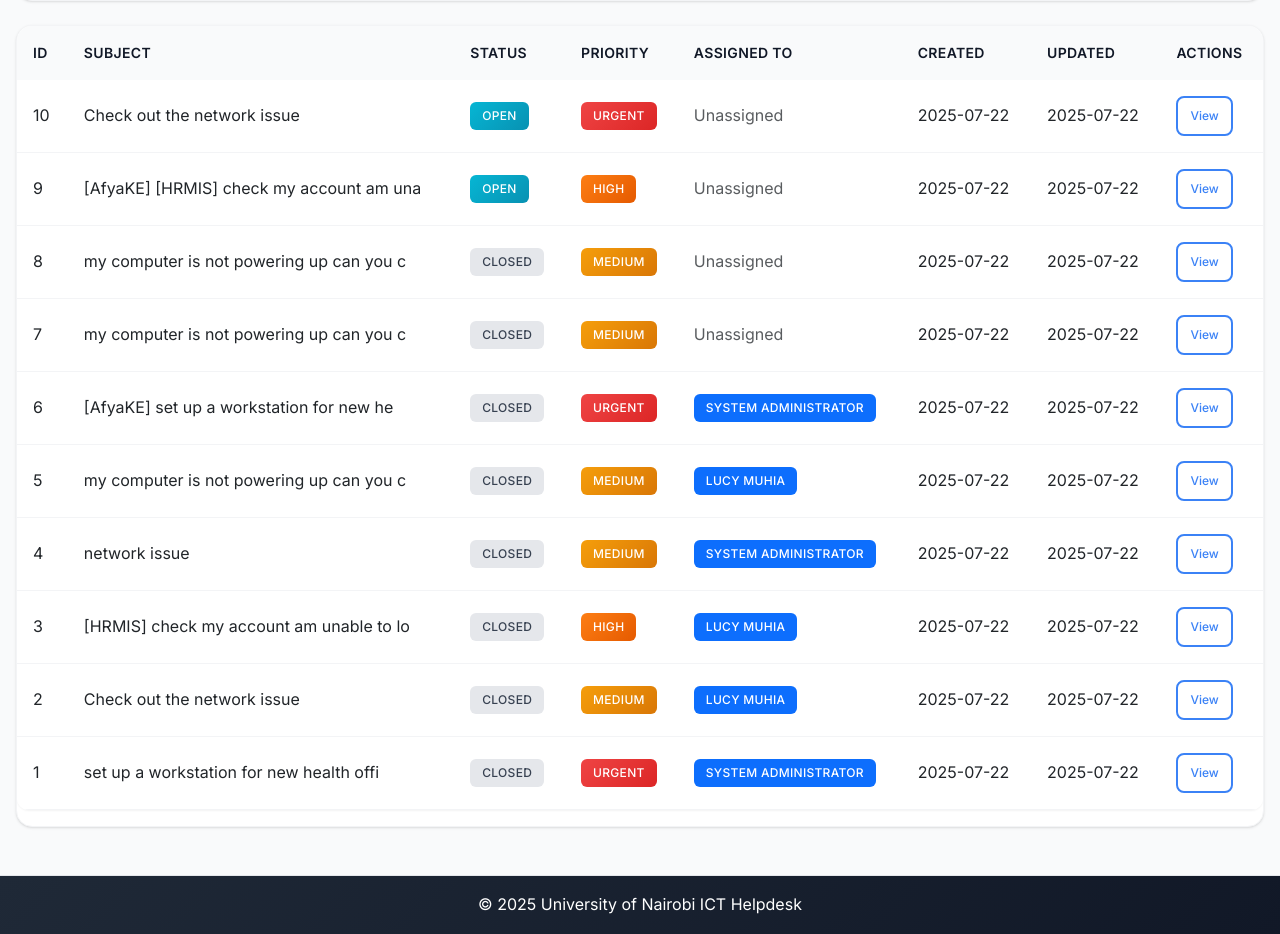
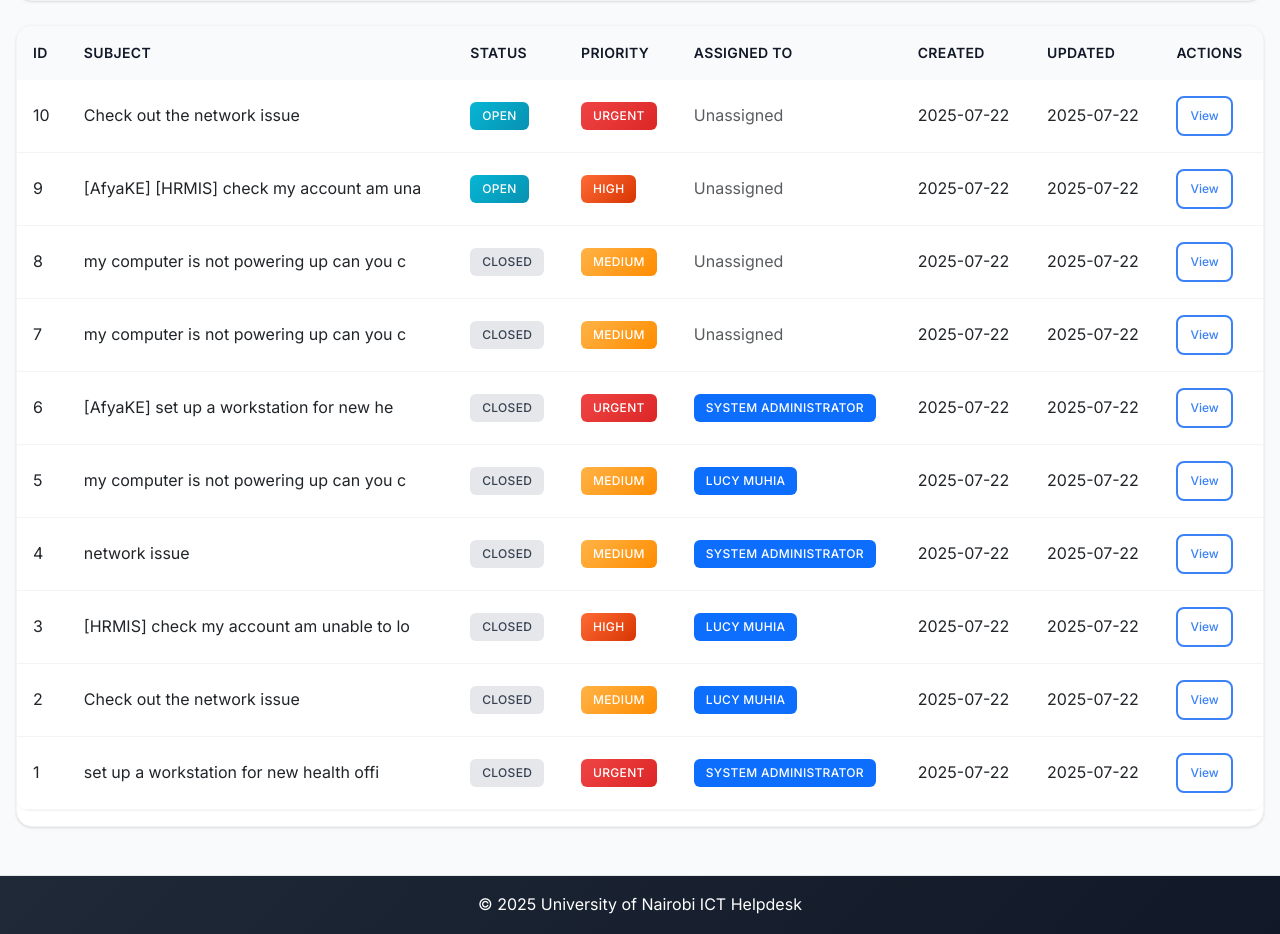
Before and after one commit to mudola/HelpTicketSystem, a Flask app: page /tickets in a window 1280 px wide. Shown: the part 389-1323 px from the top of the page. Run offline with Flask 3, Linux system fonts and the light colour scheme; a user stored in the database is signed in.

Commit message:
Assistant checkpoint: Update priority badge colors for better distinction
Assistant generated file changes:
- static/css/custom.css: Make HIGH and MEDIUM priority colors more distinct

---

User prompt:

adjust on the medium and high not to like they are moreless the same make alittle bit different

Replit-Commit-Author: Assistant
Replit-Commit-Session-Id: 5ff26b90-7b49-4ef2-b5aa-136099227148

```diff
--- a/static/css/custom.css
+++ b/static/css/custom.css
@@ -459,12 +459,12 @@ body, html {
 }
 
 .priority-high {
-    background: linear-gradient(135deg, #fd7e14 0%, #e55a00 100%);
+    background: linear-gradient(135deg, #ff6b35 0%, #d73502 100%);
     color: white;
 }
 
 .priority-medium {
-    background: linear-gradient(135deg, var(--warning) 0%, var(--accent-dark) 100%);
+    background: linear-gradient(135deg, #ffb347 0%, #ff8c00 100%);
     color: white;
 }
 
```
